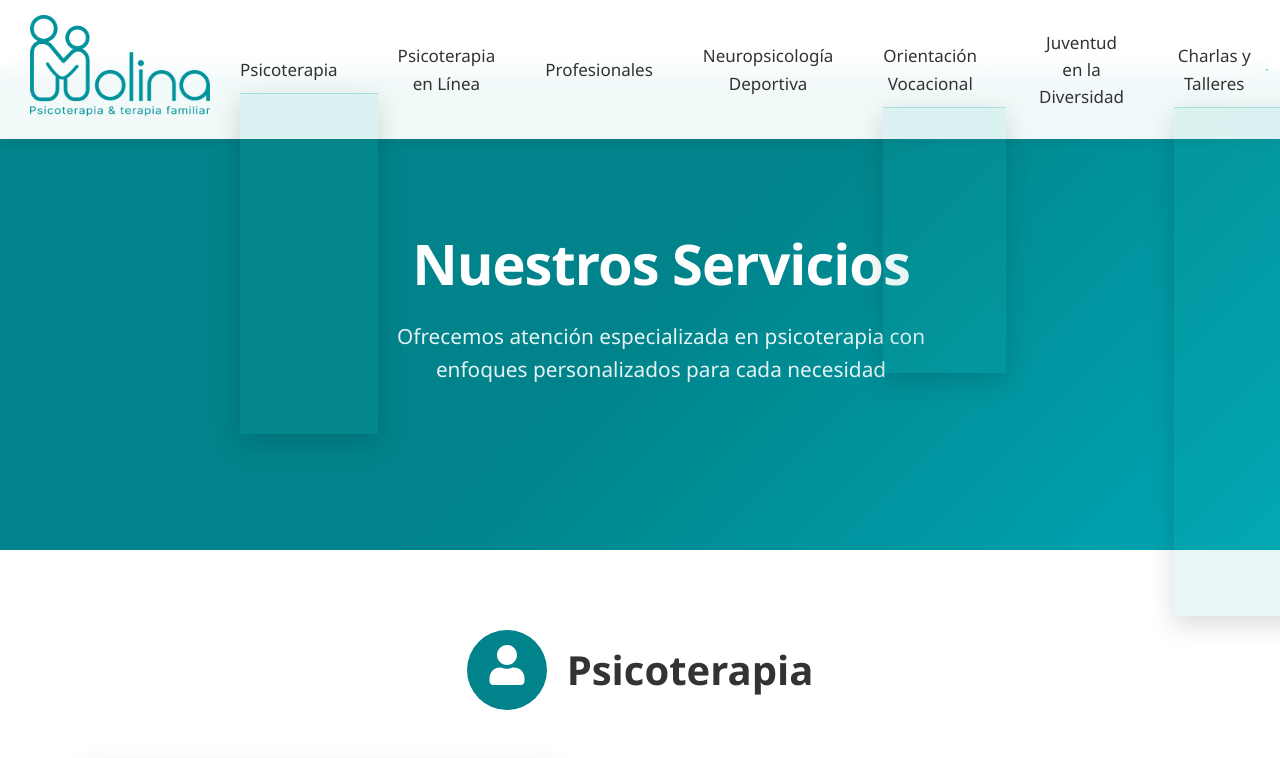
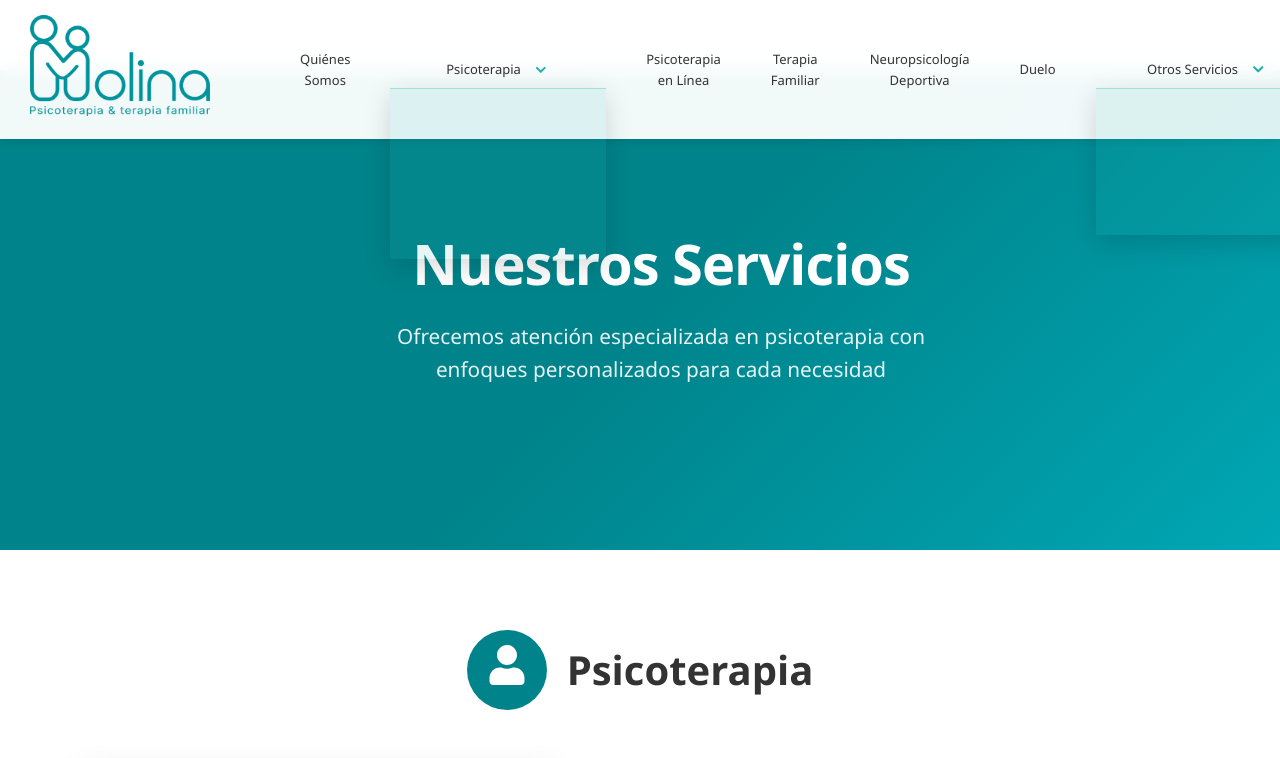
Before and after one commit to Hinf1nity/ConsultaMolina, a React (Vite) app in the folder consulta-molina/: page /servicios in a window 1280 px wide. Shown: the top 758 px of the page. Built offline with nearby package versions, Linux system fonts and the light colour scheme.

Commit message:
Cambios menores

```diff
--- a/consulta-molina/src/components/Footer.jsx
+++ b/consulta-molina/src/components/Footer.jsx
@@ -25,7 +25,7 @@ const Footer = () => {
 
           <div className="footer-contact">
             <h4>Contacto</h4>
-            <p><FaPhoneAlt color='rgb(0 167 181)'/> +591 72564060</p>
+            <p><FaPhoneAlt color='rgb(0 167 181)'/> +591 72564060, +591 67025984, +591 72533356</p>
             <p><FaEnvelope color='rgb(0 167 181)'/> molina.psicoterapia@gmail.com</p>
           </div>
 
--- a/consulta-molina/src/components/Hero.css
+++ b/consulta-molina/src/components/Hero.css
@@ -17,7 +17,7 @@
   left: 0;
   right: 0;
   bottom: 0;
-  background-image: url('https://storage.googleapis.com/uxpilot-auth.appspot.com/a1b4ac31dc-ce70a409ecd236680dc5.png');
+  background-image: url('../imgs/portada.jpg');
   background-size: cover;
   background-position: center;
   opacity: 0.5;
@@ -145,6 +145,14 @@
 }
 
 @media (max-width: 480px) {
+  .hero {
+    min-height: 40vh;
+    margin-top: 100px;
+  }
+
+  .hero-content {
+    transform: translateY(20px);
+  }
   .hero-title {
     font-size: 2rem;
   }
--- a/consulta-molina/src/components/Navbar.css
+++ b/consulta-molina/src/components/Navbar.css
@@ -30,7 +30,7 @@
   gap: 50px;
   align-items: center;
   justify-content: center;
-  transform: translateX(30px);
+  transform: translateX(80px);
 }
 
 .nav-item {
@@ -140,7 +140,10 @@
   transform: rotate(-45deg) translate(7px, -6px);
 }
 
-@media (max-width: 1260px) {
+@media (max-width: 1360px) {
+  .navbar-menu {
+    gap: 30px;
+  }
   .nav-link {
     padding: 8px 10px;
     font-size: 13px;
--- a/consulta-molina/src/components/Navbar.jsx
+++ b/consulta-molina/src/components/Navbar.jsx
@@ -72,13 +72,15 @@ const Navbar = () => {
 
   const navItems = [
     {
+      name: 'Quiénes Somos',
+      path: '/quienes-somos',
+    },
+    {
       name: 'Psicoterapia',
       dropdown: [
         { name: 'Psicoterapia Individual', path: '/servicios#psicoterapia' },
         { name: 'Psicoterapia de Pareja', path: '/servicios#psicoterapia' },
-        { name: 'Psicoterapia Familiar', path: '/servicios#psicoterapia' },
         { name: 'Psicoterapia Infantojuvenil', path: '/servicios#psicoterapia' },
-        { name: 'Duelo', path: '/servicios#duelo' },
       ]
     },
     {
@@ -86,34 +88,25 @@ const Navbar = () => {
       path: '/servicios#psicoterapia-linea',
     },
     {
-      name: 'Profesionales',
-      path: '/profesionales',
+      name: 'Terapia Familiar',
+      path: '/servicios#psicoterapia'
     },
     {
       name: 'Neuropsicología Deportiva',
       path: '/servicios#neuropsicologia-deportiva',
     },
     {
-      name: 'Orientación Vocacional',
+      name: 'Duelo',
+      path: '/servicios#duelo'
+    },
+    {
+      name: 'Otros Servicios',
       dropdown: [
-        { name: 'VITAE - Servicio de Orientación Vocacional', path: '/servicios#VITAE' },
-        { name: 'Charlas y Talleres a Colegios Padres e Hijos', path: '/servicios#VITAE' },
+        { name: 'Orientación Vocacional', path: '/servicios#VITAE' },
+        { name: 'Juventud en la Diversidad', path: '/servicios#juventud-diversidad' },
+        { name: 'Charlas y Talleres', path: '/servicios#charlas-talleres' },
       ]
     },
-    {
-      name: 'Juventud en la Diversidad',
-      path: '/servicios#juventud-diversidad',
-    },
-    {
-      name: 'Charlas y Talleres',
-      dropdown: [
-        { name: 'Creciendo juntos: de la familia a la independencia', path: '/servicios#charlas-talleres' },
-        { name: 'Manejo escolar del autismo', path: '/servicios#charlas-talleres' },
-        { name: 'Neuropsicología deportiva', path: '/servicios#charlas-talleres' },
-        { name: 'Educar en libertad con autonomía', path: '/servicios#charlas-talleres' },
-        { name: 'Problemas de chicas: el complicado mundo de las mujeres', path: '/servicios#charlas-talleres' },
-      ]
-    }
   ]
 
   const handleDropdownEnter = (index) => {
--- a/consulta-molina/src/components/Profesionales.css
+++ b/consulta-molina/src/components/Profesionales.css
@@ -37,7 +37,7 @@
 
 .profesional-image img {
   width: 100%;
-  height: 100%;
+  /* height: 100%; */
   object-fit: cover;
 }
 
@@ -72,8 +72,8 @@
   }
 
   .profesional-image {
-    width: 120px;
-    height: 120px;
+    width: 140px;
+    height: 140px;
   }
 }
 
--- a/consulta-molina/src/components/Profesionales.jsx
+++ b/consulta-molina/src/components/Profesionales.jsx
@@ -1,17 +1,25 @@
 import './Profesionales.css'
+import alvaroImage from '../imgs/alvaro.jpg'
+import noelImage from '../imgs/noel.jpg'
+import valeriaImage from '../imgs/valeria.jpg'
 
 const Profesionales = () => {
   const profesionales = [
     {
       name: 'Alvaro Molina',
-      description: 'Licenciado en Psicología, Terapeuta Familiar y Especialista en Terapias Breves, con Maestría en Psicología de la Salud. Docente e investigador en la Universidad Católica Boliviana desde 2008.',
-      image: 'https://images.pexels.com/photos/5327580/pexels-photo-5327580.jpeg?auto=compress&cs=tinysrgb&w=300&h=300&fit=crop'
+      description: 'Psicólogo, Terapeuta Familiar y Especialista en Terapias Breves, con Maestría en Psicología de la Salud. Docente e investigador en la Universidad Católica Boliviana desde 2008.',
+      image: alvaroImage
     },
     {
       name: 'Noel Molina',
-      description: 'Licenciado en Psicología, titulado por excelencia y con formación académica en México y España. Es cofundador de VITAE, proyecto orientado al desarrollo personal y profesional.',
-      image: 'https://images.pexels.com/photos/5327921/pexels-photo-5327921.jpeg?auto=compress&cs=tinysrgb&w=300&h=300&fit=crop'
+      description: 'Psicólogo, titulado por excelencia con formación académica en México y España. Actualmente ejerciendo en psicología clínica, orientación vocacional y neuropsicología deportiva.',
+      image: noelImage
     },
+    {
+      name: 'Valeria Del Villar',
+      description: 'Psicóloga graduada por excelencia con estudios internacionales en México y en España. Cuenta con experiencia en psicología clínica y de la salud.',
+      image: valeriaImage
+    }
   ]
 
   return (
--- a/consulta-molina/src/components/QuienesSomos.jsx
+++ b/consulta-molina/src/components/QuienesSomos.jsx
@@ -1,6 +1,7 @@
 import './QuienesSomos.css'
 import { FaHeart } from "react-icons/fa6";
 import { FaShieldAlt } from "react-icons/fa";
+import quienes_somos2 from '../imgs/quienes_somos2.jpg'
 
 const QuienesSomos = () => {
   return (
@@ -10,7 +11,7 @@ const QuienesSomos = () => {
         <div className="quienes-content">
           <div className="team-image">
             <img
-              src="https://images.pexels.com/photos/7176026/pexels-photo-7176026.jpeg?auto=compress&cs=tinysrgb&w=600&h=400&fit=crop"
+              src={quienes_somos2}
               alt="Equipo de profesionales"
             />
           </div>
--- a/consulta-molina/src/components/ServiceDetails.css
+++ b/consulta-molina/src/components/ServiceDetails.css
@@ -421,6 +421,9 @@
 }
 
 @media (max-width: 768px) {
+  .service-details{
+    padding-right: 8%;
+  }
   .service-content,
   .service-content.reverse {
     grid-template-columns: 1fr;
@@ -490,6 +493,12 @@
   }
 }
 
+@media (max-width: 570px) {
+  .service-details{
+    padding-right: 5%;
+  }
+}
+
 @media (max-width: 480px) {
   .service-section {
     padding: 60px 0;
--- a/consulta-molina/src/components/ServiceDetails.jsx
+++ b/consulta-molina/src/components/ServiceDetails.jsx
@@ -6,6 +6,14 @@ import { FaHouse, FaRainbow, FaPeopleArrows, FaCircleDollarToSlot, FaC  } from "
 import { BsBuildingsFill } from "react-icons/bs";
 import { useState, useEffect } from 'react';
 import { useLocation } from 'react-router-dom';
+import PsicoterapiaImg from '../imgs/psicoterapia.png'
+import PsicoterapiaLineaImg from '../imgs/psicoterapia_linea.jpg'
+import TerapiaFamiliarImg from '../imgs/psicoterapia_familiar.png'
+import NeuropsicologiaDeportivaImg from '../imgs/neuropsicologia_deportiva.png'
+import OrientacionVocacionalImg from '../imgs/orientacion_vocacional.png'
+import JuventudDiversidadImg from '../imgs/juventud_diversidad.png'
+import DueloImg from '../imgs/duelo.png'
+import CharlasTalleresImg from '../imgs/charlas_talleres.jpg'
 
 const ServiceDetails = () => {
   const [openDropdown, setOpenDropdown] = useState(null);
@@ -46,7 +54,7 @@ const ServiceDetails = () => {
         Si, sin embargo lo recomendable es que el paciente interesado se ponga en contacto\n\
         ¿Cuánto dura el tratamiento?\n\
         El número de sesiones se determinará dependiendo del objetivo terapéutico " },
-        { icon: FaCalendarAlt, tooltip: "Contacto: +591 72564060 | Horarios: Lun-Vie 9AM-6PM" }
+        { icon: FaCalendarAlt, tooltip: "Contacto: +591 72564060 | Horarios: Lun-Vie 8AM-10PM y Sáb 9AM-2PM" }
       ]
     },
     {
@@ -72,7 +80,7 @@ const ServiceDetails = () => {
           ¿La terapia de pareja contempla temáticas de sexualidad?\n\
           Si\n\
           " },
-        { icon: FaCalendarAlt, tooltip: "Contacto: +591 72564060 | Horarios: Mar-Jue 4PM-8PM" }
+        { icon: FaCalendarAlt, tooltip: "Contacto: +591 72564060 | Horarios: Lun-Vie 8AM-10PM y Sáb 9AM-2PM" }
       ]
     },
     {
@@ -94,7 +102,7 @@ const ServiceDetails = () => {
         Dependiendo la problemática que se quiera tratar\n\
         ¿Las sesiones tienen un costo diferente por número de asistentes a la terapia o a la sesión?\n\
         No, el costo es único" },
-        { icon: FaCalendarAlt, tooltip: "Contacto: +591 72564060 | Horarios: Mié 5PM-7PM" }
+        { icon: FaCalendarAlt, tooltip: "Contacto: +591 72564060 | Horarios: Lun-Vie 8AM-10PM y Sáb 9AM-2PM" }
       ]
     },
     {
@@ -104,7 +112,7 @@ const ServiceDetails = () => {
       primeras etapas de la crianza hasta los desafíos propios de la\
       transición a la vida adulta. En este espacio se abordan\
       problemáticas conductuales, educativas, emocionales y sociales,\
-      con el fin impulsar un desarrollo destacable y equilibrado. Cuando\
+      con el fin de impulsar un desarrollo destacable y equilibrado. Cuando\
       corresponde, se realiza una evaluación seguida de un diagnóstico\
       interdisciplinario que permite diseñar una intervención integral y\
       efectiva. También se trabajan temas relacionados con la\
@@ -117,7 +125,7 @@ const ServiceDetails = () => {
         Menos de 8 años con sus padres y mayores de 12 pueden venir solos\n\
         ¿Se realizan diagnósticos de trastornos u otras enfermedades?\n\
         Si, se realiza una valoración y exploración clínica de los pacientes" },
-        { icon: FaCalendarAlt, tooltip: "Contacto: +591 72564060 | Horarios: Lun-Vie 3PM-6PM" }
+        { icon: FaCalendarAlt, tooltip: "Contacto: +591 72564060 | Horarios: Lun-Vie 8AM-10PM y Sáb 9AM-2PM" }
       ]
     }
   ];
@@ -127,8 +135,8 @@ const ServiceDetails = () => {
     { icon: FaLanguage, tooltip: "Atención en Español e Inglés" },
     { icon: FaQuestionCircle, tooltip: "¿Debo encender cámara?\nDepende de la comodidad del paciente" },
     { icon: FaCamera, tooltip: "Plataformas: Zoom, Meet, FaceTime, WhatsApp, Discord, Gather" },
-    { icon: FaCircleDollarToSlot, tooltip: "Métodos de pago: Transferencia, QR, Binance, PayPal" },
-    { icon: FaCalendarAlt, tooltip: "Contacto: +591 72564060 | Horarios: Lun-Vie 9AM-6PM" },
+    { icon: FaCircleDollarToSlot, tooltip: "Métodos de pago: Transferencia, QR, Binance, PayPal, Takenos" },
+    { icon: FaCalendarAlt, tooltip: "Contacto: +591 72564060 | Horarios: Lun-Vie 8AM-10PM y Sáb 9AM-2PM" },
   ];
 
   const dueloIcons = [
@@ -138,7 +146,7 @@ const ServiceDetails = () => {
     Si\n\
     ¿Atiende a niños?\n\
     Si" },
-    { icon: FaCalendarAlt, tooltip: "Contacto: +591 72564060 | Horarios: Lun-Vie 9AM-6PM" },
+    { icon: FaCalendarAlt, tooltip: "Contacto: +591 72564060 | Horarios: Lun-Vie 8AM-10PM y Sáb 9AM-2PM" },
   ];
 
   const neuropsicologiaIcons = [
@@ -149,7 +157,7 @@ const ServiceDetails = () => {
     No, es para todo deportista que desee mejorar su rendimiento\n\
     ¿Se trabaja en consultorio?\n\
     No, se trabaja es un centro de neuropsicología deportiva" },
-    { icon: FaCalendarAlt, tooltip: "Contacto: +591 72564060 | Horarios: Lun-Vie 10AM-5PM" },
+    { icon: FaCalendarAlt, tooltip: "Contacto: +591 72564060 | Horarios: Lun-Vie 8AM-10PM y Sáb 9AM-2PM" },
   ];
 
   const vitaeTypes = [
@@ -176,7 +184,7 @@ const ServiceDetails = () => {
         Cuatro horas\n\
         ¿Cuánto tiempo dura el servicio completo?\n\
         Depende del plan, entre 1 a 3 semanas" },
-        { icon: FaCalendarAlt, tooltip: "Contacto: +591 72564060 | Horarios: Lun-Vie 9AM-6PM" }
+        { icon: FaCalendarAlt, tooltip: "Contacto: +591 72564060" }
       ]
     },
     {
@@ -200,7 +208,7 @@ const ServiceDetails = () => {
     Padres o tutores\n\
     ¿Es necesario contar con un diagnóstico previo?\n\
     Si, para orientar el trabajo de acompañamiento" },
-    { icon: FaCalendarAlt, tooltip: "Contacto: +591 72564060 | Horarios: Lun-Vie 3PM-7PM" },
+    { icon: FaCalendarAlt, tooltip: "Contacto: +591 72564060 | Horarios: Lun-Vie 8AM-10PM y Sáb 9AM-2PM" },
   ];
 
   const charlasTalleresTypes = [
@@ -210,7 +218,7 @@ const ServiceDetails = () => {
       edad.\n\
       Abarca las siguientes temáticas:",
       bullets: [
-        "Las esferas del ser humano: bio–psico–social",
+        "Las esferas del ser humano: bio-psico-social",
         "Manejo de crisis en la vida",
         "Estilos educativos",
         "Problemáticas de la actualidad"
@@ -229,10 +237,10 @@ const ServiceDetails = () => {
       del espectro autista.\n\
       Abarca las siguientes temáticas:",
       bullets: [
-        "Criterios del autismo",
+        "Características del autismo",
         "Manejo general del autismo",
         "Manejo de crisis en el autismo",
-        "Manejo en aula del autismo"
+        "Manejo escolar del autismo"
       ],
       finalDescription: "El taller brinda al profesorado una comprensión clara de la base teórica del espectro autista,\
       junto con herramientas prácticas y eficientes para el manejo general, la atención en crisis y\
@@ -313,7 +321,7 @@ const ServiceDetails = () => {
           <div className="service-content">
             <div className="service-image">
               <img
-                src="https://images.pexels.com/photos/4101143/pexels-photo-4101143.jpeg?auto=compress&cs=tinysrgb&w=600&h=400&fit=crop"
+                src={PsicoterapiaImg}
                 alt="Psicoterapia"
               />
             </div>
@@ -412,7 +420,7 @@ const ServiceDetails = () => {
             </div>
             <div className="service-image">
               <img
-                src="https://images.pexels.com/photos/4226140/pexels-photo-4226140.jpeg?auto=compress&cs=tinysrgb&w=400&h=300&fit=crop"
+                src={PsicoterapiaLineaImg}
                 alt="Psicoterapia en Línea"
               />
             </div>
@@ -433,8 +441,8 @@ const ServiceDetails = () => {
           <div className="service-content">
             <div className="service-image">
               <img
-                src="https://images.pexels.com/photos/4101137/pexels-photo-4101137.jpeg?auto=compress&cs=tinysrgb&w=400&h=300&fit=crop"
-                alt="Terapia de Pareja"
+                src={DueloImg}
+                alt="Duelo"
               />
             </div>
             <div className="service-info">
@@ -486,7 +494,7 @@ const ServiceDetails = () => {
             <div className="service-info">
               <p className="service-description">
                 Ofrecemos un centro de entrenamiento neuropsicológico dirigido a
-                deportistas y atletas, desde las edades iniciales hasta el nivel profesional.
+                deportistas y atletas, desde los 6 años.
                 Entrenamos directamente el cerebro del atleta como parte de un proceso
                 integral que complementa la preparación física y técnica de su deporte. A
                 través de ejercicios especializados se fortalecen funciones como la atención,
@@ -519,7 +527,7 @@ const ServiceDetails = () => {
             </div>
             <div className="service-image">
               <img
-                src="https://images.pexels.com/photos/416809/pexels-photo-416809.jpeg?auto=compress&cs=tinysrgb&w=600&h=400&fit=crop"
+                src={NeuropsicologiaDeportivaImg}
                 alt="Neuropsicología Deportiva"
               />
             </div>
@@ -540,7 +548,7 @@ const ServiceDetails = () => {
           <div className="service-content">
             <div className="service-image">
               <img
-                src="https://images.pexels.com/photos/3184465/pexels-photo-3184465.jpeg?auto=compress&cs=tinysrgb&w=600&h=400&fit=crop"
+                src={OrientacionVocacionalImg}
                 alt="Orientación Vocacional"
               />
             </div>
@@ -636,7 +644,7 @@ const ServiceDetails = () => {
             </div>
             <div className="service-image">
               <img
-                src="https://images.pexels.com/photos/3184338/pexels-photo-3184338.jpeg?auto=compress&cs=tinysrgb&w=600&h=400&fit=crop"
+                src={JuventudDiversidadImg}
                 alt="Juventud en la Diversidad"
               />
             </div>
@@ -657,7 +665,7 @@ const ServiceDetails = () => {
           <div className="service-content">
             <div className="service-image">
               <img
-                src="https://images.pexels.com/photos/1181533/pexels-photo-1181533.jpeg?auto=compress&cs=tinysrgb&w=600&h=400&fit=crop"
+                src={CharlasTalleresImg}
                 alt="Charlas y Talleres"
               />
             </div>
--- a/consulta-molina/src/components/ServiciosPreview.jsx
+++ b/consulta-molina/src/components/ServiciosPreview.jsx
@@ -1,54 +1,62 @@
 import { Link } from 'react-router-dom'
 import './ServiciosPreview.css'
+import PsicoterapiaImg from '../imgs/psicoterapia.png'
+import PsicoterapiaLineaImg from '../imgs/psicoterapia_linea.jpg'
+import TerapiaFamiliarImg from '../imgs/psicoterapia_familiar.png'
+import NeuropsicologiaDeportivaImg from '../imgs/neuropsicologia_deportiva.png'
+import OrientacionVocacionalImg from '../imgs/orientacion_vocacional.png'
+import JuventudDiversidadImg from '../imgs/juventud_diversidad.png'
+import DueloImg from '../imgs/duelo.png'
+import CharlasTalleresImg from '../imgs/charlas_talleres.jpg'
 
 const ServiciosPreview = () => {
   const servicios = [
     {
       title: 'Psicoterapia',
       description: 'Atención personalizada para abordar tus necesidades específicas en un ambiente seguro y confidencial.',
-      image: 'https://images.pexels.com/photos/4101143/pexels-photo-4101143.jpeg?auto=compress&cs=tinysrgb&w=400&h=300&fit=crop',
+      image: PsicoterapiaImg,
       link: '/servicios'
     },
     {
       title: 'Psicoterapia en Línea',
       description: 'Sesiones de psicoterapia virtuales desde la comodidad de tu hogar con la misma calidad profesional.',
-      image: 'https://images.pexels.com/photos/4226140/pexels-photo-4226140.jpeg?auto=compress&cs=tinysrgb&w=400&h=300&fit=crop',
+      image: PsicoterapiaLineaImg,
       link: '/servicios'
     },
     {
       title: 'Terapia Familiar',
       description: 'Fortalecimiento de vínculos familiares y resolución de conflictos con un enfoque colaborativo.',
-      image: 'https://images.pexels.com/photos/4545962/pexels-photo-4545962.jpeg?auto=compress&cs=tinysrgb&w=400&h=300&fit=crop',
+      image: TerapiaFamiliarImg,
       link: '/servicios'
     },
     {
       title: 'Neuropsicología Deportiva',
       description: 'Optimización del rendimiento mental de atletas y deportistas para alcanzar su máximo potencial.',
-      image: 'https://images.pexels.com/photos/416809/pexels-photo-416809.jpeg?auto=compress&cs=tinysrgb&w=400&h=300&fit=crop',
+      image: NeuropsicologiaDeportivaImg,
       link: '/servicios'
     },
     {
       title: 'Vitae Orientación Vocacional',
-      description: 'Acompañamiento integral en la toma de decisiones vocacionales y profesionales.',
-      image: 'https://images.pexels.com/photos/3184465/pexels-photo-3184465.jpeg?auto=compress&cs=tinysrgb&w=400&h=300&fit=crop',
+      description: 'Acompañamiento integral en la toma de decisiones vocacionales y de plan de vida.',
+      image: OrientacionVocacionalImg,
       link: '/servicios'
     },
     {
       title: 'Charlas y Talleres',
-      description: 'Programas educativos para instituciones, empresas y comunidades sobre salud mental.',
-      image: 'https://images.pexels.com/photos/1181533/pexels-photo-1181533.jpeg?auto=compress&cs=tinysrgb&w=400&h=300&fit=crop',
+      description: 'Conferencia psicoeducativas dirigidas a colegios, empresas, instituciones y comunidades.',
+      image: CharlasTalleresImg,
       link: '/servicios'
     },
     {
       title: 'Juventud en la Diversidad',
-      description: 'Apoyo especializado para jóvenes LGBTIQ+ y sus familias en procesos de identidad.',
-      image: 'https://images.pexels.com/photos/3184338/pexels-photo-3184338.jpeg?auto=compress&cs=tinysrgb&w=400&h=300&fit=crop',
+      description: 'Apoyo especializado para jovenes con condiciones del neurodesarrollo como el trastorno del espectro autista o el síndrome de Down.',
+      image: JuventudDiversidadImg,
       link: '/servicios'
     },
     {
       title: 'Duelo',
       description: 'Acompañamiento especializado en procesos de duelo y pérdida con apoyo emocional integral.',
-      image: 'https://images.pexels.com/photos/4101137/pexels-photo-4101137.jpeg?auto=compress&cs=tinysrgb&w=400&h=300&fit=crop',
+      image: DueloImg,
       link: '/servicios'
     }
   ]
```
Also changed, not shown: consulta-molina/src/components/QuienesSomos.css (+15 -3 lines), consulta-molina/src/components/UbicacionContacto.jsx (+5 -5 lines), 1 other file (tests, documents, lock files or other folders).
